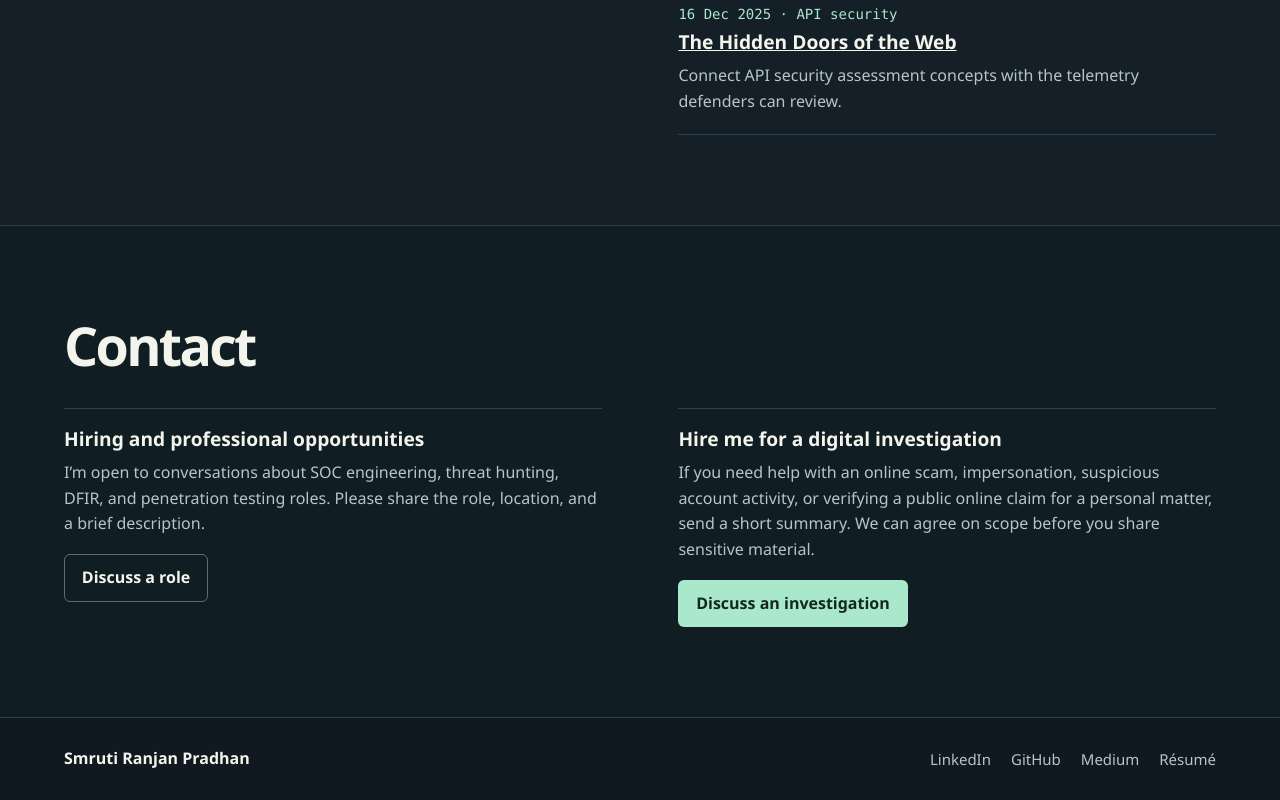
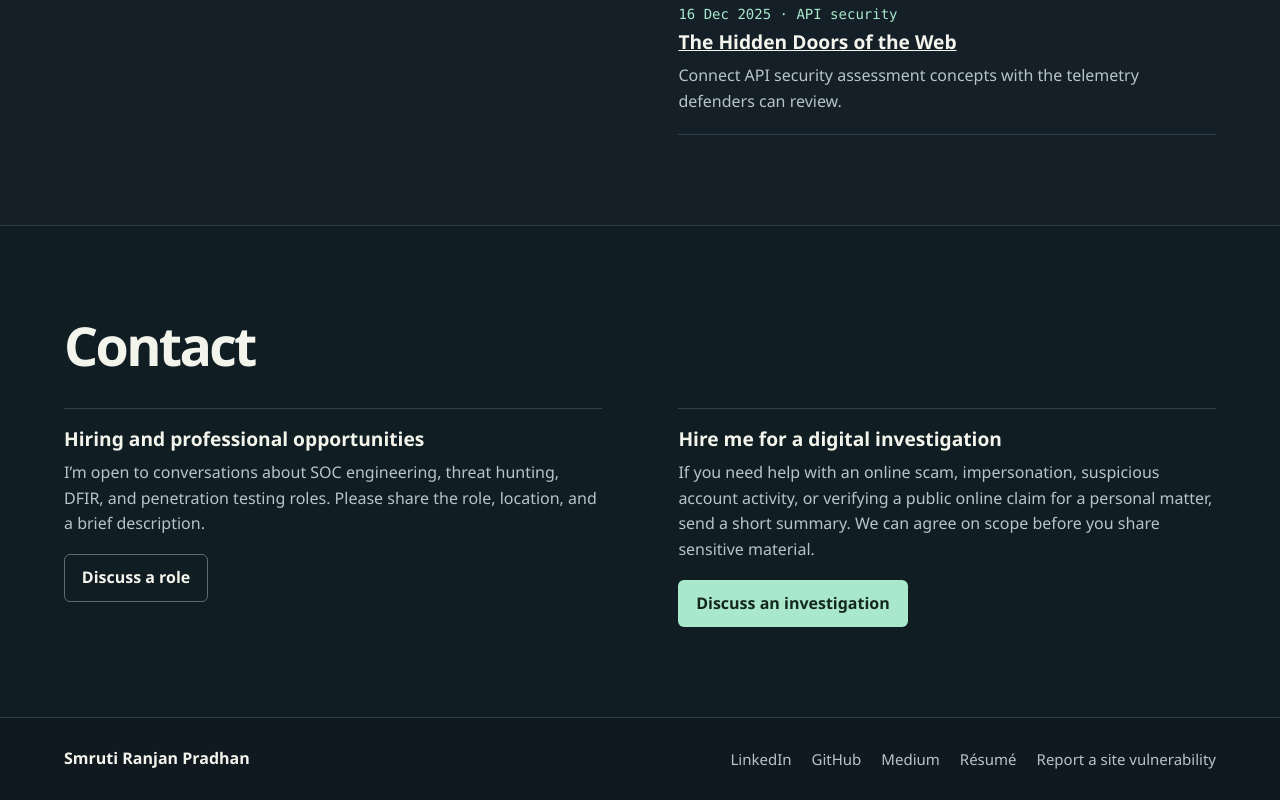
Before and after one commit to jarvishdinocent/smruti-portfolio, a Next.js app: page / in a window 1280 px wide. Shown: the part 4614-5414 px from the top of the page. Built offline with nearby package versions, Linux system fonts and the light colour scheme.

Commit message:
Link the website vulnerability reporting contact

```diff
--- a/src/app/page.tsx
+++ b/src/app/page.tsx
@@ -277,6 +277,7 @@ export default function Home() {
             <a href={github}>GitHub</a>
             <a href={medium}>Medium</a>
             <a href={cv}>Résumé</a>
+            <a href="/.well-known/security.txt">Report a site vulnerability</a>
           </div>
         </div>
       </footer>
```
